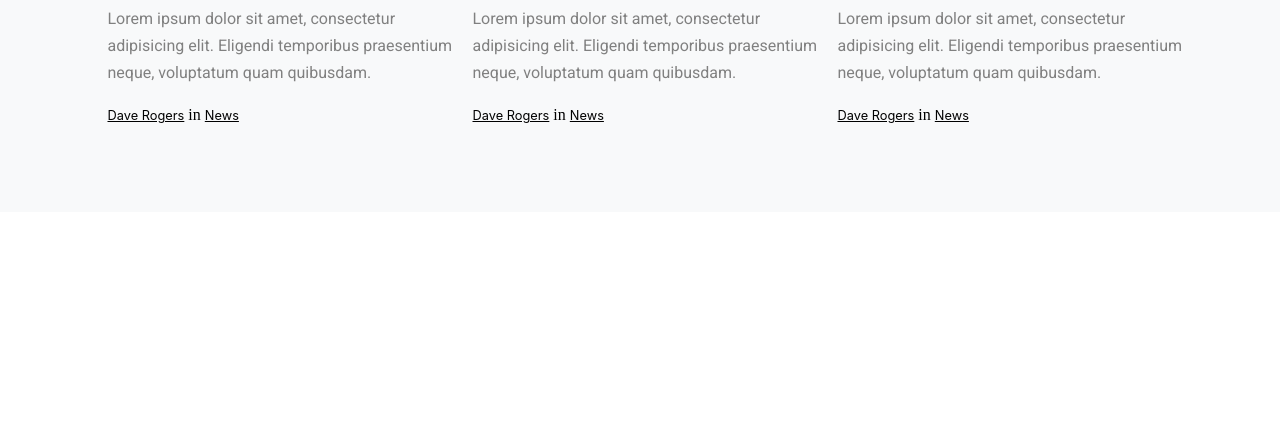
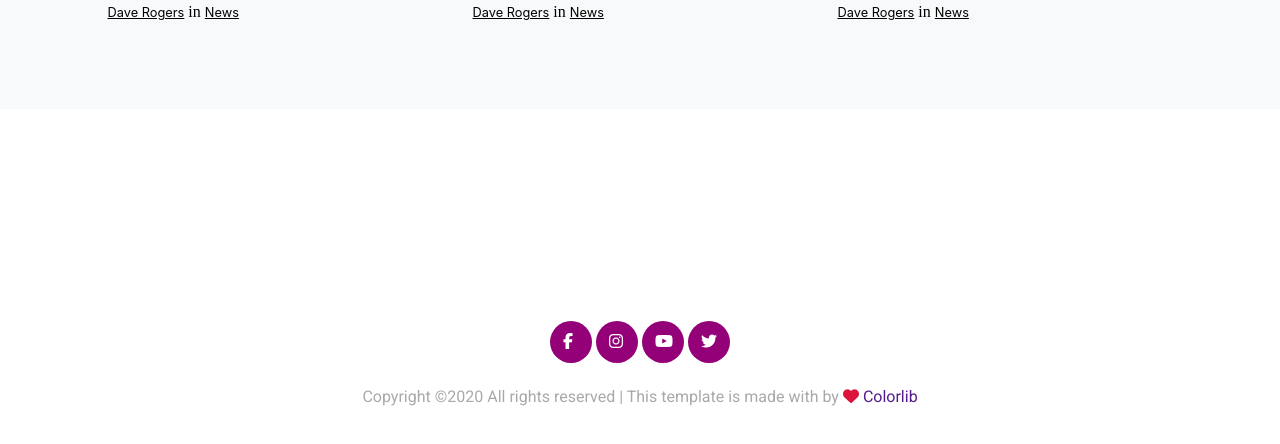
Before and after one commit to narminya/Wine-template-, a plain HTML site: page index.html in a window 1280 px wide. Shown: the part 3654-4098 px from the top of the page. Before the commit the page ends 3966 px from the top, so only its background shows below. Drawn offline with Linux system fonts and the light colour scheme.

Commit message:
added footer

```diff
--- a/css/style.css
+++ b/css/style.css
@@ -100,7 +100,7 @@ justify-content: center;
     flex-wrap: wrap;
     justify-content: center;
     width: 100%;
-    height: 100vh;
+    height: 100%;
     padding-top: 112px;
 
 }
@@ -459,7 +459,7 @@ opacity: .3;
 /* contact page */
 .contact {
     width: 100%;
-    height: auto;
+    height: 100vh;
     background-color: #f8f9fa;
 }
 
@@ -536,3 +536,48 @@ transition-duration: .6s;
 
 box-shadow: 0 0 0 0.2rem rgba(147, 0, 119, 0.5);
 }
+
+footer {
+    padding: 7rem 0;
+}
+ .social-icons{
+    text-align: center;
+    margin-bottom: 20px;
+ }
+.social-icons a{
+    position: relative;
+    display: inline-block;
+    width: 42px;
+    height: 42px;
+    border-radius: 50%;
+    background: #930077;
+    color: #fff;
+    top: 0;
+    transition: .3s all ease;
+}
+.social-icons a:hover{
+    background: #000;
+    color: #fff;
+    top: -5px;}
+
+.social-icons i {
+    position: absolute;
+    left: 13px;
+    top: 12px;
+
+}
+
+.fa-heart {
+    color: crimson;
+}
+
+.p-last {
+    text-align: center;
+    font-family: 'roboto';
+    color: darkgray;
+
+}
+
+.p-last a {
+  text-decoration: none;
+}
--- a/index.html
+++ b/index.html
@@ -193,6 +193,24 @@
         </div>
     </div>
 </div>
-<footer></footer>
+<footer >
+    <div class="container-footer">
+        <div class="social-icons">
+            <a href=""><span><i class="fab fa-facebook-f"></i></span>
+          </a>
+            <a href=""><span><i class="fab fa-instagram"></i></span>
+          </a>
+            <a href=""><span><i class="fab fa-youtube"></i></span>
+          </a>
+            <a href=""><span><i class="fab fa-twitter"></i></span>
+          </a>
+        </div>
+    </div>
+    <div class="p-last">
+        <p>Copyright ©2020 All rights reserved | This template is made with  by <i class="fas fa-heart"></i> <a href="">Colorlib</a></p>
+    </div>
+  </footer>
 </body>
 </html>
+</body>
+</html>
```
Also changed, not shown: about.html (+17 -0 lines), contact.html (+17 -0 lines), shop.html (+19 -0 lines), wine.html (+22 -1 lines).
